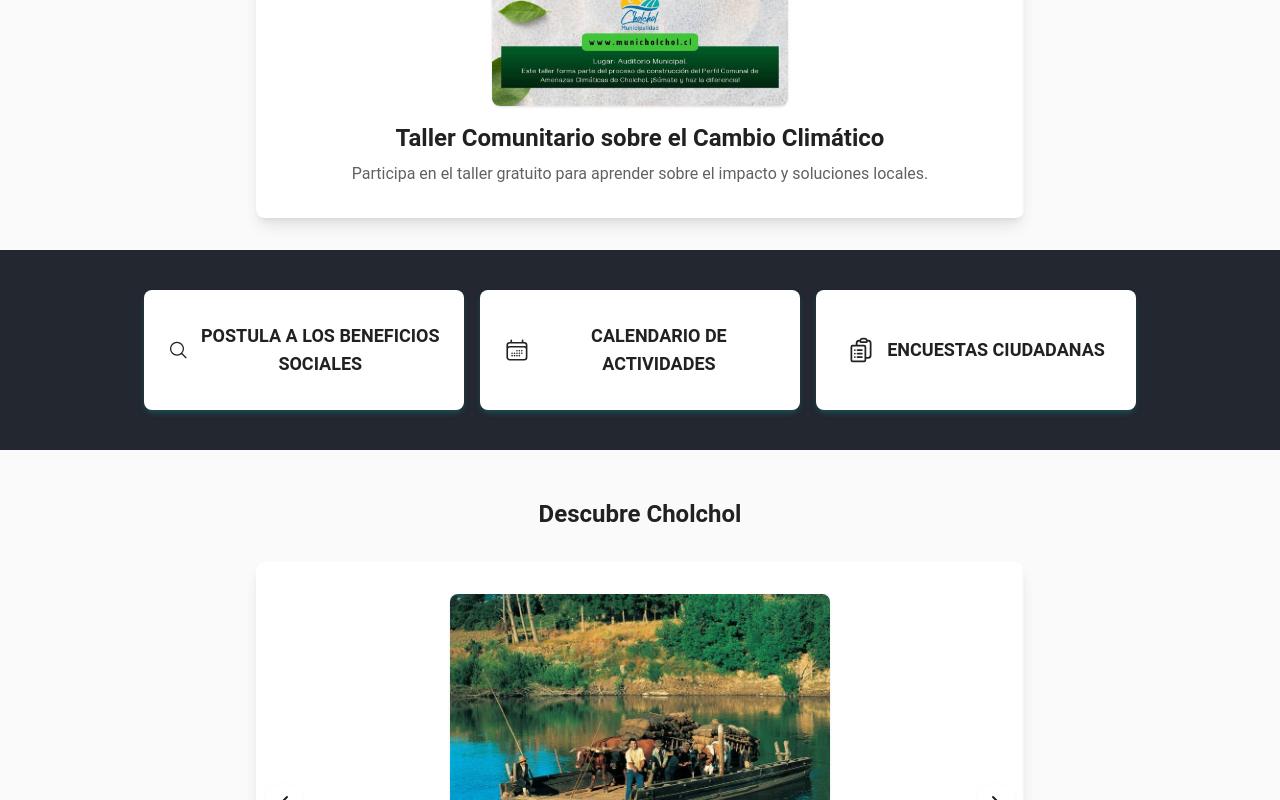
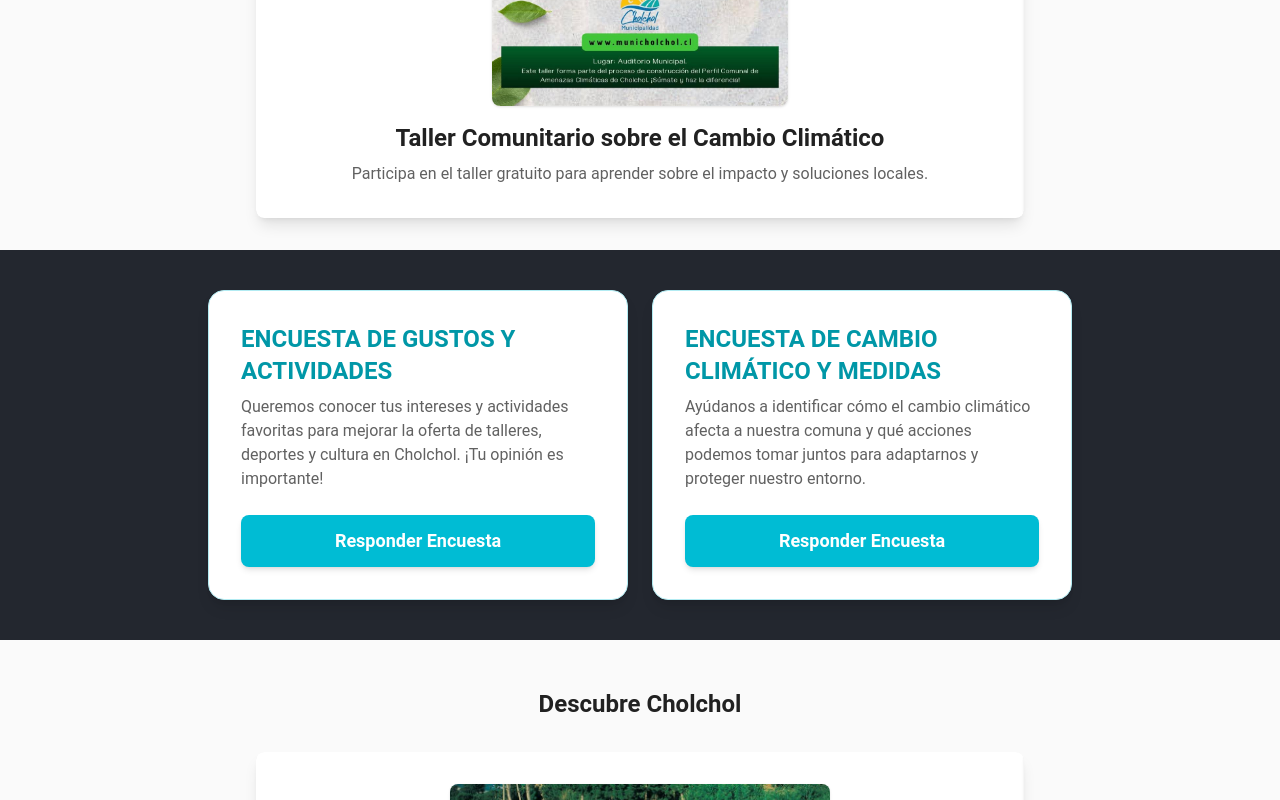
Before and after one commit to felipeDev303/ev2-landing-muni, a React (Vite) app: page / in a window 1280 px wide. Shown: the part 494-1294 px from the top of the page. Built offline with nearby package versions, Linux system fonts and the light colour scheme.

Commit message:
feat: add carousel components for tourist attractions and municipal info with hero section

```diff
--- a/src/ContactForm.jsx
+++ b/src/ContactForm.jsx
@@ -69,7 +69,7 @@ export default function ContactForm() {
         backgroundRepeat: 'no-repeat',
       }}
     >
-      {/* Overlay oscuro para mejorar legibilidad */}
+      {/* Overlay oscuro para legibilidad */}
       <div className="absolute inset-0 bg-black/40 md:bg-black/30 rounded-2xl pointer-events-none" />
       <form
         className="relative z-10 w-full max-w-xs md:max-w-2xl lg:max-w-3xl mx-auto bg-white/80 backdrop-blur-md rounded-2xl shadow-2xl border border-cyan-100 p-4 md:p-7 flex flex-col gap-5"
--- a/src/HeroActions.jsx
+++ b/src/HeroActions.jsx
@@ -1,42 +1,38 @@
-import { Button } from "@material-tailwind/react";
-import { MagnifyingGlassIcon, CalendarDaysIcon, ClipboardDocumentListIcon } from "@heroicons/react/24/outline";
+import { Button, Card } from "@material-tailwind/react";
 
 export default function HeroActions() {
   return (
-    <section className="grid grid-cols-1 md:grid-cols-3 gap-4 max-w-5xl mx-auto px-4">
-      <Button
-        as="a"
-        href="#"
-        color="cyan"
-        size="lg"
-        className="flex items-center justify-center gap-3 text-lg font-semibold px-6 py-8 rounded-lg shadow-md bg-white hover:bg-cyan-50 transition-colors text-gray-900"
-        fullWidth
-      >
-        <MagnifyingGlassIcon className="w-7 h-7" />
-        <span>Postula a los beneficios sociales</span>
-      </Button>
-      <Button
-        as="a"
-        href="#"
-        color="cyan"
-        size="lg"
-        className="flex items-center justify-center gap-3 text-lg font-semibold px-6 py-8 rounded-lg shadow-md bg-white hover:bg-cyan-50 transition-colors text-gray-900"
-        fullWidth
-      >
-        <CalendarDaysIcon className="w-7 h-7" />
-        <span>Calendario de Actividades</span>
-      </Button>
-      <Button
-        as="a"
-        href="#"
-        color="cyan"
-        size="lg"
-        className="flex items-center justify-center gap-3 text-lg font-semibold px-6 py-8 rounded-lg shadow-md bg-white hover:bg-cyan-50 transition-colors text-gray-900"
-        fullWidth
-      >
-        <ClipboardDocumentListIcon className="w-7 h-7" />
-        <span>Encuestas Ciudadanas</span>
-      </Button>
+    <section className="grid grid-cols-1 md:grid-cols-2 gap-6 max-w-4xl mx-auto px-4">
+      {/* Encuesta de Gustos y Actividades */}
+      <Card className="flex flex-col justify-between p-8 bg-white rounded-2xl shadow-lg border border-cyan-100">
+        <div>
+          <h3 className="text-2xl font-bold text-cyan-700 mb-2">ENCUESTA DE GUSTOS Y ACTIVIDADES</h3>
+          <p className="text-gray-700 mb-6">Queremos conocer tus intereses y actividades favoritas para mejorar la oferta de talleres, deportes y cultura en Cholchol. ¡Tu opinión es importante!</p>
+        </div>
+        <a
+          href="https://docs.google.com/forms/d/e/1FAIpQLScBBsnUVPRz9K-SMc7p-sMfZ_s3tTOPvUYjnOr_viCpk6u3TQ/viewform"
+          target="_blank"
+          rel="noopener noreferrer"
+          className="block text-center bg-cyan-500 hover:bg-cyan-700 text-white font-semibold text-lg px-6 py-3 rounded-lg shadow-md transition-colors duration-200"
+        >
+          Responder Encuesta
+        </a>
+      </Card>
+      {/* Encuesta de Cambio Climático y Medidas */}
+      <Card className="flex flex-col justify-between p-8 bg-white rounded-2xl shadow-lg border border-cyan-100">
+        <div>
+          <h3 className="text-2xl font-bold text-cyan-700 mb-2">ENCUESTA DE CAMBIO CLIMÁTICO Y MEDIDAS</h3>
+          <p className="text-gray-700 mb-6">Ayúdanos a identificar cómo el cambio climático afecta a nuestra comuna y qué acciones podemos tomar juntos para adaptarnos y proteger nuestro entorno.</p>
+        </div>
+        <a
+          href="https://docs.google.com/forms/d/e/1FAIpQLScbQ-UPctjQiDLlZRugqqbz1XkY-YPuxFAHfcySveaAMzvBkw/viewform"
+          target="_blank"
+          rel="noopener noreferrer"
+          className="block text-center bg-cyan-500 hover:bg-cyan-700 text-white font-semibold text-lg px-6 py-3 rounded-lg shadow-md transition-colors duration-200"
+        >
+          Responder Encuesta
+        </a>
+      </Card>
     </section>
   );
 }
--- a/src/HeroSection.jsx
+++ b/src/HeroSection.jsx
@@ -1,6 +1,5 @@
 import React from "react";
 import InfoCarousel from "./InfoCarousel";
-import HeroActions from "./HeroActions";
 
 export default function HeroSection() {
   return (
--- a/src/InfoCarousel.jsx
+++ b/src/InfoCarousel.jsx
@@ -1,7 +1,7 @@
 import React from "react";
 import { Carousel } from "@material-tailwind/react";
 
-// Ejemplo de slides de información relevante (puedes editar el contenido)
+// Ejemplo de slides de información relevante
 const infoSlides = [
   {
     title: "Permiso de Circulación",
--- a/src/TouristCarousel.jsx
+++ b/src/TouristCarousel.jsx
@@ -1,7 +1,6 @@
 import React from "react";
 import { Carousel } from "@material-tailwind/react";
 
-// Puedes reemplazar estas imágenes por imágenes turísticas reales
 const touristImages = [
   { src: "/public/cholchol-aereo.jpg", alt: "Cholchol aéreo", title: "Cholchol aéreo" },
   { src: "/public/cruce-balsa.jpg", alt: "Cruce en balsa", title: "Cruce en balsa" },
```
